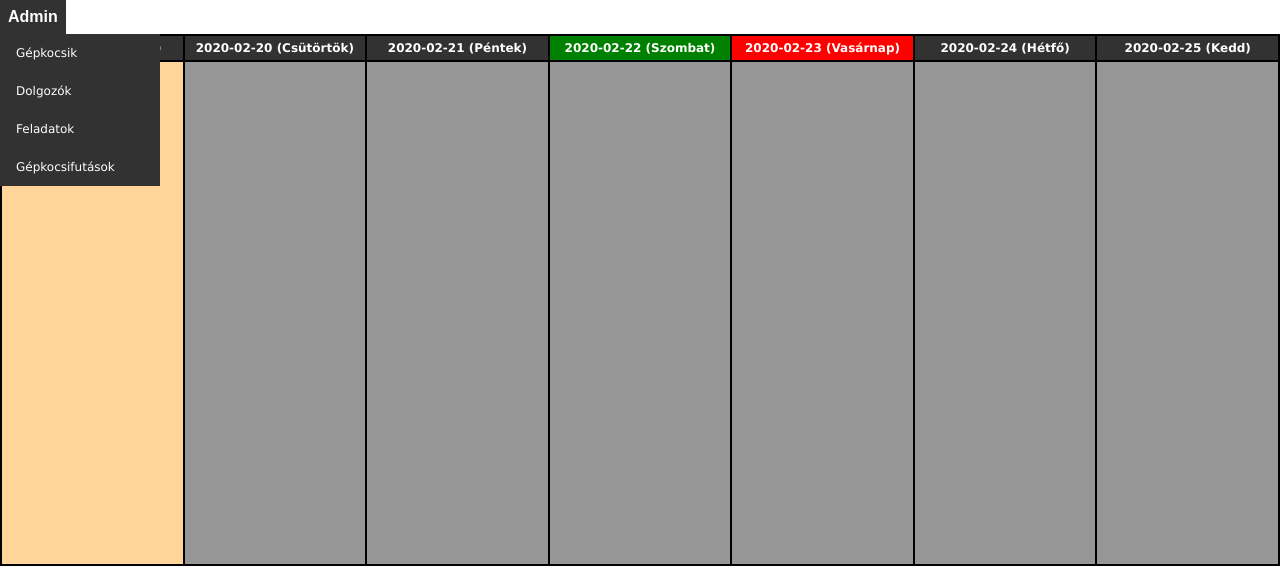
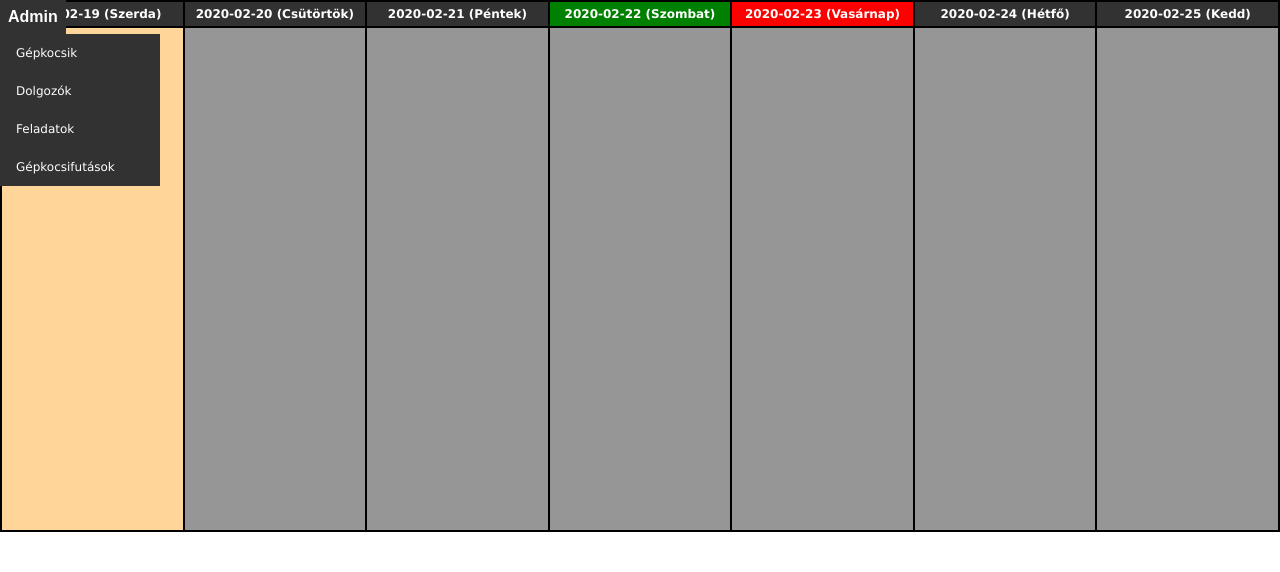
Before and after one commit to borbastibor/MunkaBeosztas, a CodeIgniter app: page /MunkaBeosztas/index.php/home/index in a window 1280 px wide. Shown: the top 572 px of the page. Run offline with CodeIgniter, Linux system fonts and the light colour scheme; data that the repository does not hold is empty.

Commit message:
fix_menuview

```diff
--- a/application/views/partials/menu_view.php
+++ b/application/views/partials/menu_view.php
@@ -1,3 +1,4 @@
+<div class="dropbtn-container">
     <div class="dropdown">
         <button class="dropbtn">Admin</button>
         <div class="dropdown-content">
@@ -9,3 +10,4 @@
             ?>
         </div>
     </div>
+</div>
--- a/css/controlStyles.css
+++ b/css/controlStyles.css
@@ -1,3 +1,13 @@
+/* Dropbutton container */
+.dropbtn-container {
+  width: 100%;
+  margin: 0;
+  padding: 0;
+  position: fixed;
+  top: 0;
+  z-index: 1;
+}
+
 /* Dropdown Button */
 .dropbtn {
   background-color: rgb(50,50,50);
```
Lines whose indentation alone changed are shown as unchanged.
